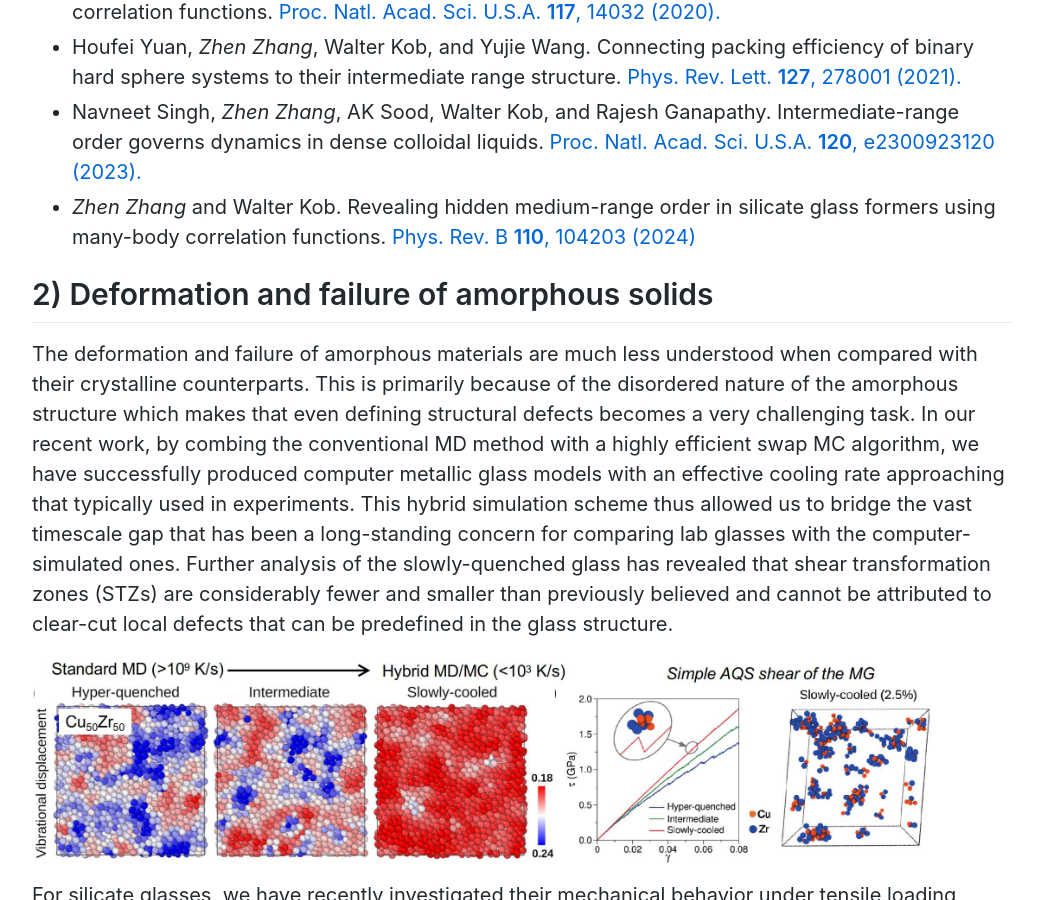
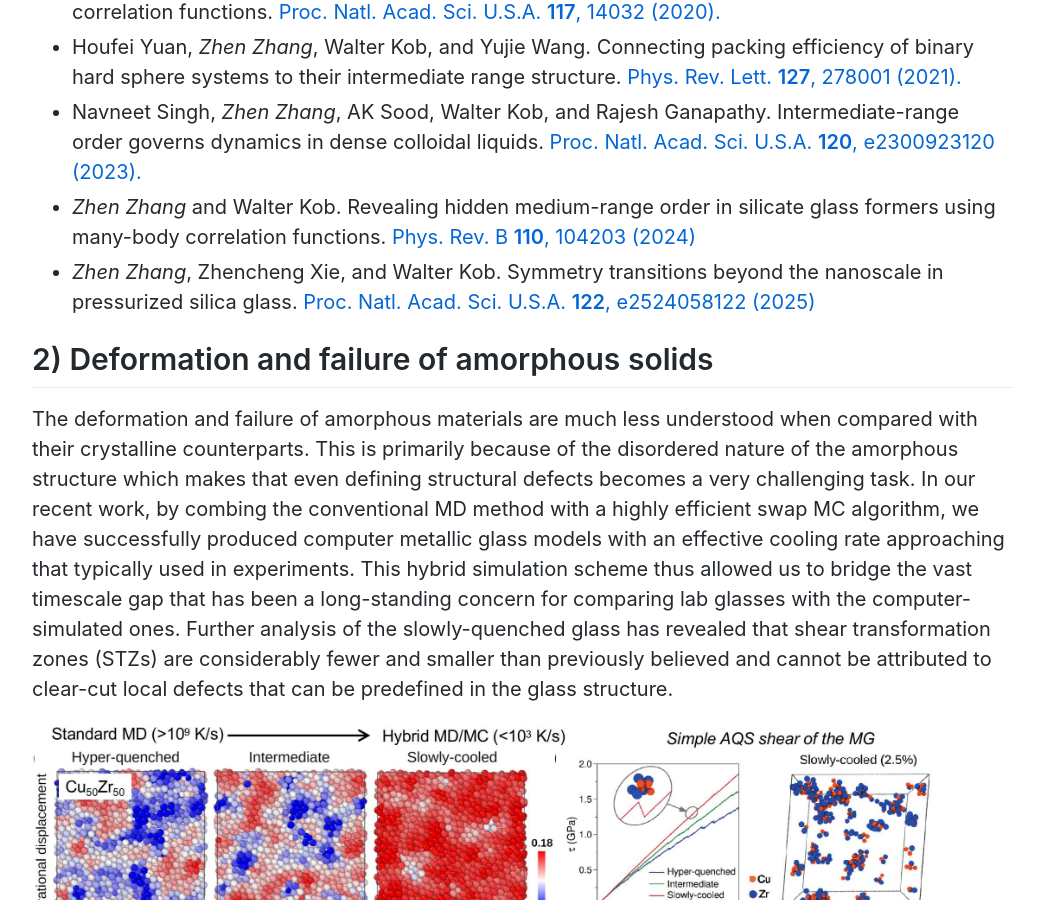
Before and after one commit to zhenzhang1991/zhenzhang1991.github.io, a Jekyll site: the page built from index.md, in a window 1280 px wide and 900 px high, scrolled down 1934 px. Shown: the whole window, without its empty margins (118-1161 px from the left). Built offline with Jekyll 4.4.1, drawn with Linux system fonts in a browser that asks for light colours; Markdown is read by kramdown in place of the engine named in the settings; comment, search, counter and statistics services are not loaded; some of the changed text lies outside the part shown.

Commit message:
Update index.md

```diff
--- a/index.md
+++ b/index.md
@@ -51,6 +51,7 @@ Publications for more details:
 *  Houfei Yuan, *Zhen Zhang*, Walter Kob, and Yujie Wang. Connecting packing efficiency of binary hard sphere systems to their intermediate range structure. [Phys. Rev. Lett. **127**, 278001 (2021).](docs/2021-yuan-prl.pdf)
 *  Navneet Singh, *Zhen Zhang*, AK Sood, Walter Kob, and Rajesh Ganapathy. Intermediate-range order governs dynamics in dense colloidal liquids. [Proc. Natl. Acad. Sci. U.S.A. **120**, e2300923120 (2023).](docs/2023-singh-pnas.pdf)
 *  *Zhen Zhang* and Walter Kob. Revealing hidden medium-range order in silicate glass formers using many-body correlation functions. [Phys. Rev. B **110**, 104203 (2024)](docs/2024-zhang-prb.pdf)
+*  *Zhen Zhang*, Zhencheng Xie, and Walter Kob. Symmetry transitions beyond the nanoscale in pressurized silica glass. [Proc. Natl. Acad. Sci. U.S.A. **122**, e2524058122 (2025)](docs/2025-zhang-pnas.pdf)
 
 ## 2) Deformation and failure of amorphous solids
 The deformation and failure of amorphous materials are much less understood when compared with their crystalline counterparts. This is primarily because of the disordered nature of the amorphous structure which makes that even defining structural defects becomes a very challenging task. In our recent work, by combing the conventional MD method with a highly efficient swap MC algorithm, we have successfully produced computer metallic glass models with an effective cooling rate approaching that typically used in experiments. This hybrid simulation scheme thus allowed us to bridge the vast timescale gap that has been a long-standing concern for comparing lab glasses with the computer-simulated ones. Further analysis of the slowly-quenched glass has revealed that shear transformation zones (STZs) are considerably fewer and smaller than previously believed and cannot be attributed to clear-cut local defects that can be predefined in the glass structure.
@@ -95,6 +96,9 @@ Publications for more details:
 * * *
 
 # Peer-reviewed publications
+0. Symmetry transitions beyond the nanoscale in pressurized silica glass <br>
+   *Zhen Zhang*, Zhencheng Xie, and Walter Kob <br>
+   [Proc. Natl. Acad. Sci. U.S.A. **122**, e2524058122 (2025)](docs/2025-zhang-pnas.pdf)
 0. Structural origin of hot-compression-enhanced mechanical properties of aluminosilicate glass <br>
    Ziming Yan, *Zhen Zhang*, Madoka Ono, Juanjuan Zhu, Linfeng Ding, Lianjun Wang <br>
    [Scr. Mater. **268**, 116878 (2025)](docs/2025-yan-scripta.pdf)
```
